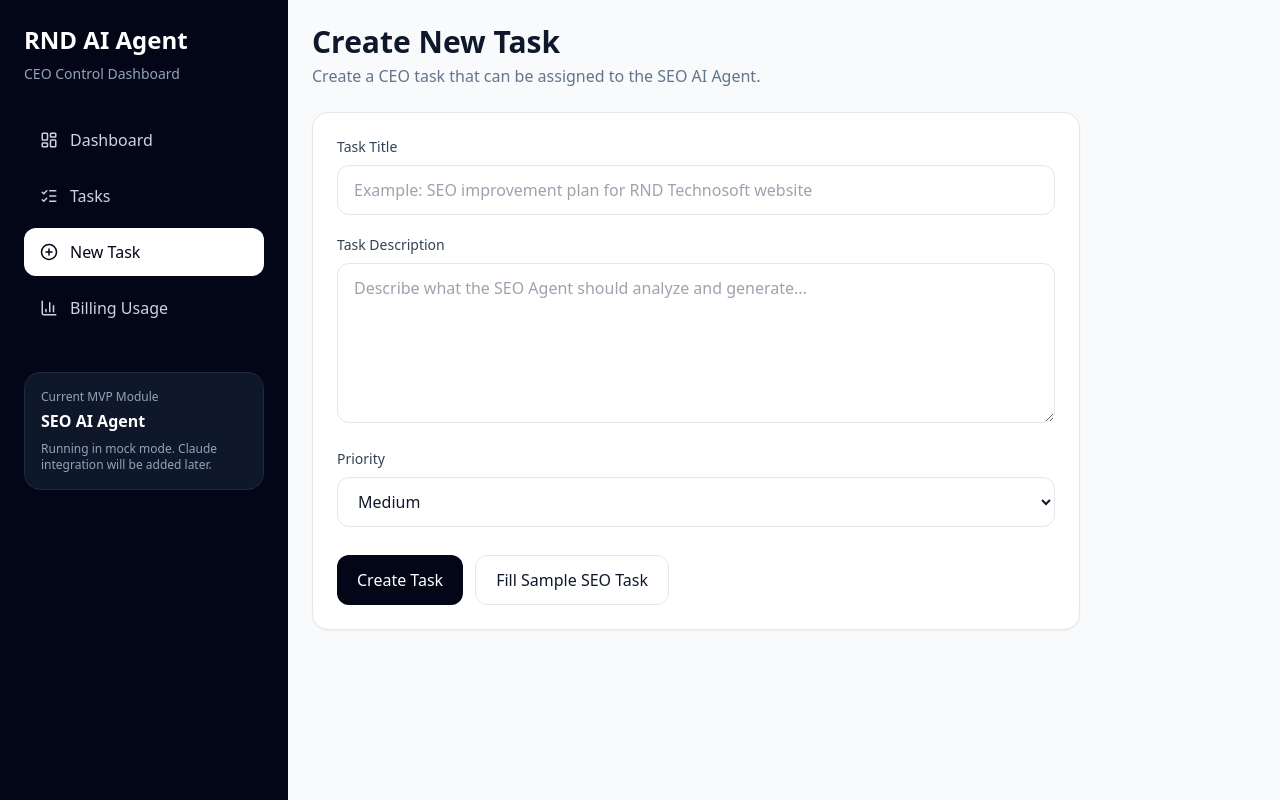
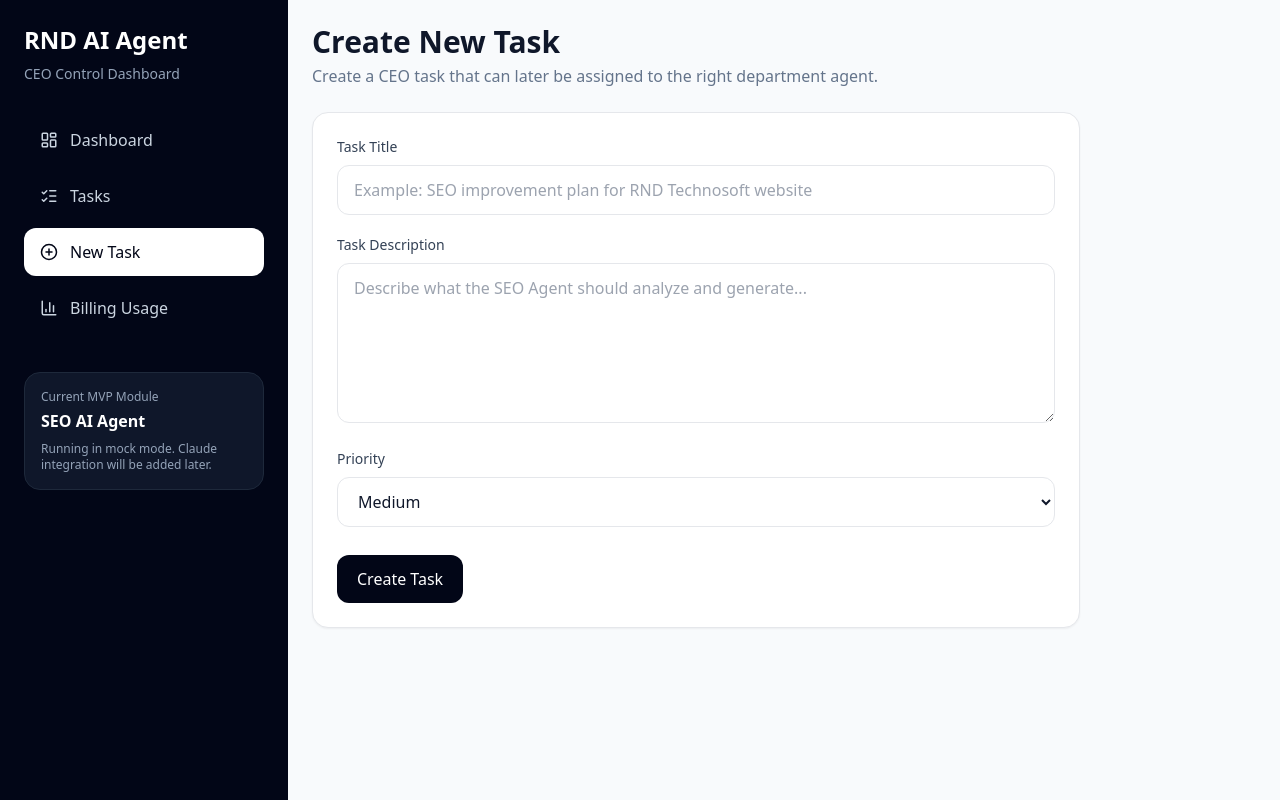
Before and after one commit to utk-1905/RND-AI-Agent, a React (Vite) app in the folder client/: page /tasks/new in a window 1280 px wide. Built offline with nearby package versions, Linux system fonts and the light colour scheme.

Commit message:
Make new task page department neutral

```diff
--- a/client/src/pages/NewTask.jsx
+++ b/client/src/pages/NewTask.jsx
@@ -62,7 +62,7 @@ const NewTask = () => {
       <div className="mb-6">
         <h2 className="text-3xl font-bold">Create New Task</h2>
         <p className="text-slate-500 mt-1">
-          Create a CEO task that can be assigned to the SEO AI Agent.
+          Create a CEO task that can later be assigned to the right department agent.
         </p>
       </div>
 
@@ -126,21 +126,6 @@ const NewTask = () => {
               {loading ? "Creating Task..." : "Create Task"}
             </button>
 
-            <button
-              type="button"
-              onClick={() =>
-                setFormData({
-                  title: "SEO improvement plan for RND Technosoft website",
-                  description:
-                    "Analyze the website SEO and create a plan for keywords, on-page SEO, technical SEO, AEO, GEO, and LLM optimization.",
-                  priority: "high",
-                  created_by: "CEO",
-                })
-              }
-              className="px-5 py-3 rounded-xl border bg-white hover:bg-slate-50"
-            >
-              Fill Sample SEO Task
-            </button>
           </div>
         </form>
       </div>
```
